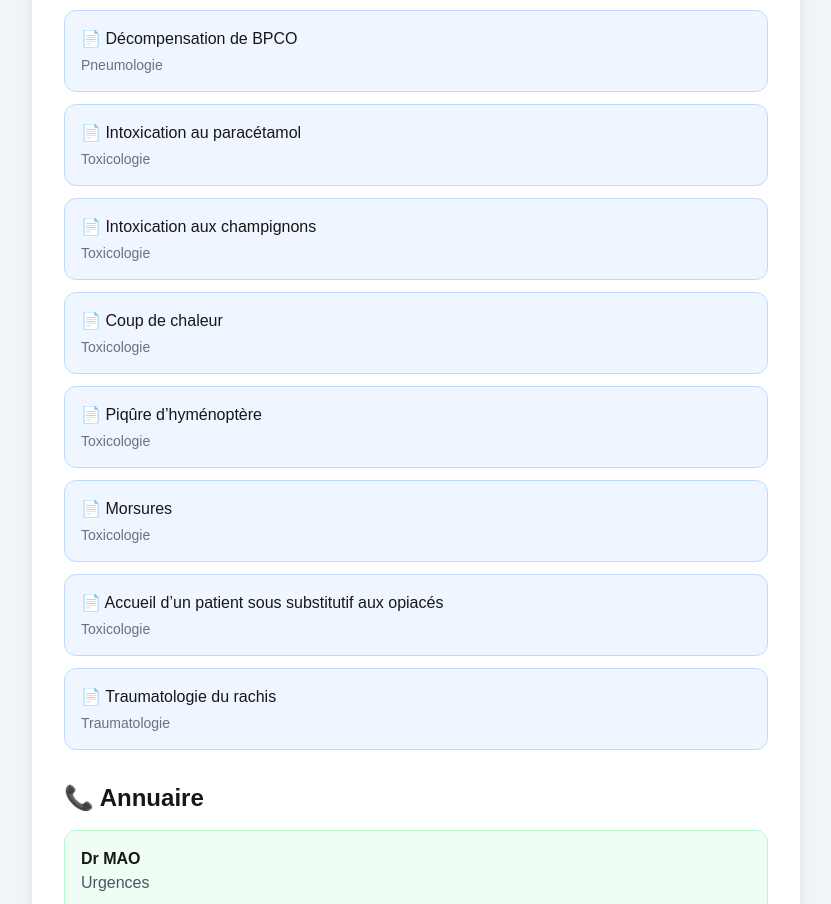
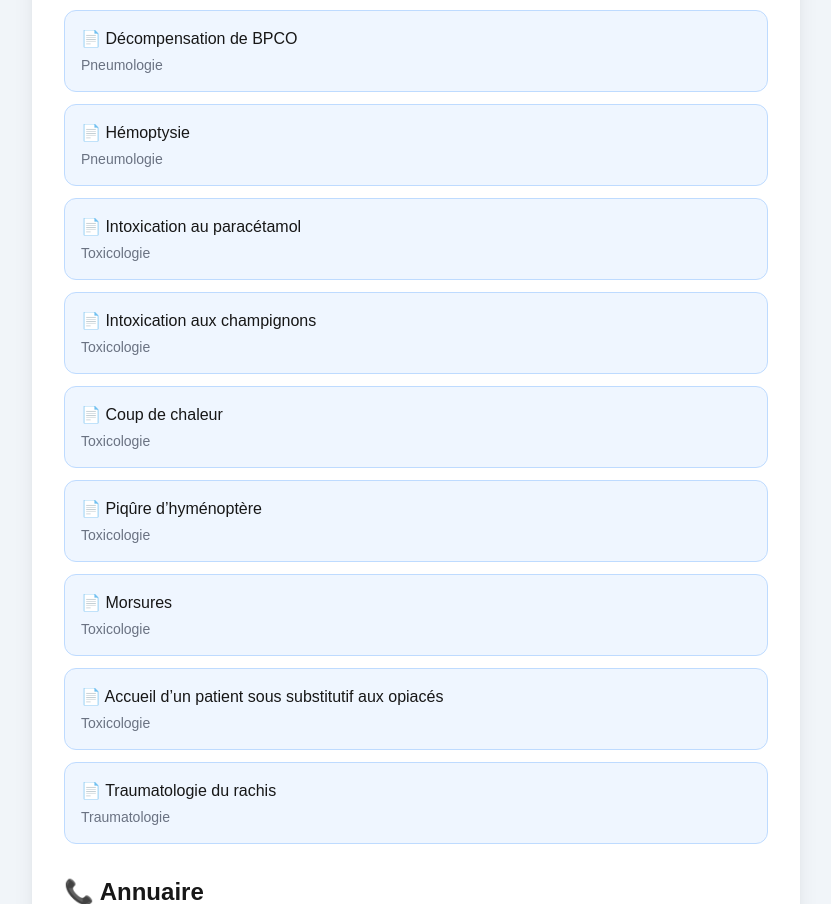
Before and after one commit to tn2htcsh2v-ctrl/protocoles-urgences-saumur, a Next.js app: page /recherche in a window 1280 px wide. Shown: the part 2360-3264 px from the top of the page, without its empty margins (224-1055 px from the left). Built offline with nearby package versions, Linux system fonts and the light colour scheme.

Commit message:
Ajout du protocole hémoptysie

```diff
--- a/data/protocoles.ts
+++ b/data/protocoles.ts
@@ -116,6 +116,10 @@
     titre: "Décompensation de BPCO",
     url: "https://drive.google.com/file/d/1IT05UU5lFaPv_MOIYXyVTtWsTf0AK6WH/view?usp=share_link"
   },
+  {
+  titre: "Hémoptysie",
+  url: "https://drive.google.com/file/d/1s7HPIdQB_duRGl04M3TV8Su9rrU5hASc/view?usp=sharing"
+},
 ],
 
   "Rhumatologie": [],
```
